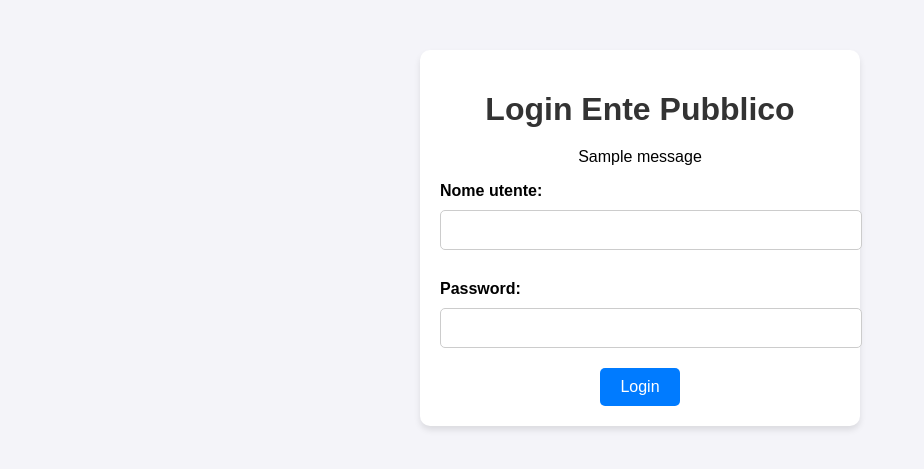
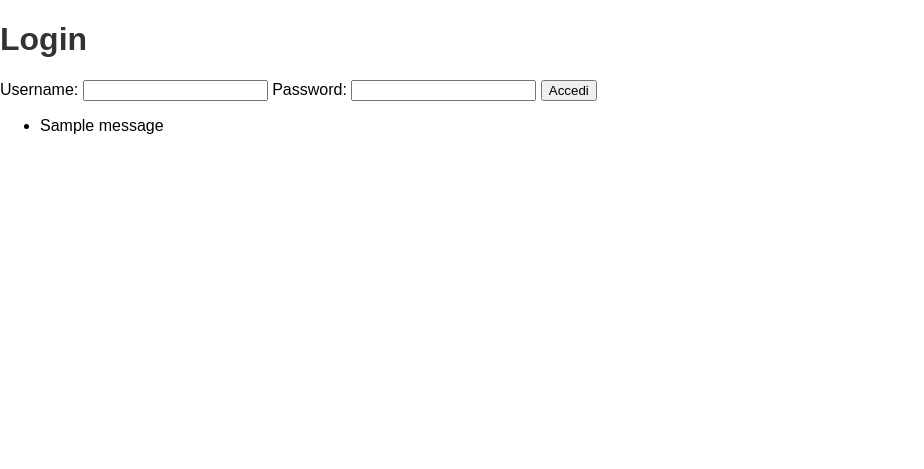
Before and after one commit to FranDerr/ECOSIN, a Flask app: page / in a window 1280 px wide. Shown: the top 469 px of the page, without its empty margins (0-924 px from the left). Run offline with Flask 3, Linux system fonts and the light colour scheme; one stand-in notice (Sample message) is shown; some libraries are stand-ins or nearby versions.

Commit message:
Aggiunta della finestra di login bozza e inserimento mappa

```diff
--- a/Funzioni_bozza/Login_+_Db/app.py
+++ b/Funzioni_bozza/Login_+_Db/app.py
@@ -1,6 +1,5 @@
 from flask import Flask, render_template, request, redirect, url_for, session, flash
 from flask_pymongo import PyMongo
-from flask import Flask, render_template
 
 app = Flask(__name__)
 
@@ -39,6 +38,11 @@ def portal():
     username = session['username']
     return render_template('portal.html', username=username)
 
+# Route per la mappa
+@app.route('/map')
+def map_page():
+    return render_template('map.html')
+
 # Route per il logout
 @app.route('/logout')
 def logout():
@@ -48,11 +52,3 @@ def logout():
 
 if __name__ == '__main__':
     app.run(debug=True)
-
-
-@app.route('/')
-def home():
-    return render_template('map.html')
-
-if __name__ == '__main__':
-    app.run(debug=True)
--- /dev/null
+++ b/Funzioni_bozza/Login_+_Db/static/css/style.css
@@ -0,0 +1,28 @@
+/* Esempio di stili CSS per il portale */
+body {
+    font-family: Arial, sans-serif;
+    margin: 0;
+    padding: 0;
+}
+
+h1 {
+    color: #333;
+}
+
+.button {
+    background-color: #4CAF50; /* Verde */
+    border: none;
+    color: white;
+    padding: 15px 32px;
+    text-align: center;
+    text-decoration: none;
+    display: inline-block;
+    font-size: 16px;
+    margin: 4px 2px;
+    cursor: pointer;
+    border-radius: 8px;
+}
+
+.button:hover {
+    background-color: #45a049;
+}
--- a/Funzioni_bozza/Login_+_Db/static/styles.css
+++ /dev/null
@@ -1,75 +0,0 @@
-body {
-    font-family: Arial, sans-serif;
-    background-color: #f4f4f9;
-    margin: 0;
-    padding: 0;
-}
-
-.container {
-    width: 400px;
-    margin: 50px auto;
-    background: #fff;
-    padding: 20px;
-    border-radius: 10px;
-    box-shadow: 0 4px 6px rgba(0, 0, 0, 0.1);
-    text-align: center;
-}
-
-h1 {
-    color: #333;
-    margin-bottom: 20px;
-}
-
-label {
-    display: block;
-    font-weight: bold;
-    margin: 10px 0 5px;
-    text-align: left;
-}
-
-input[type="text"], input[type="password"] {
-    width: 100%;
-    padding: 10px;
-    margin: 5px 0 20px;
-    border: 1px solid #ccc;
-    border-radius: 5px;
-    font-size: 16px;
-}
-
-button {
-    background-color: #007bff;
-    color: white;
-    padding: 10px 20px;
-    border: none;
-    border-radius: 5px;
-    font-size: 16px;
-    cursor: pointer;
-}
-
-button:hover {
-    background-color: #0056b3;
-}
-
-.logout-button {
-    color: white;
-    background: red;
-    text-decoration: none;
-    padding: 10px 20px;
-    border-radius: 5px;
-}
-
-.logout-button:hover {
-    background: darkred;
-}
-
-.messages {
-    margin: 10px 0;
-}
-
-.error {
-    color: red;
-}
-
-.info {
-    color: green;
-}
--- a/Funzioni_bozza/Login_+_Db/templates/login.html
+++ b/Funzioni_bozza/Login_+_Db/templates/login.html
@@ -1,32 +1,34 @@
 <!DOCTYPE html>
-<html lang="en">
+<html lang="it">
 <head>
     <meta charset="UTF-8">
     <meta name="viewport" content="width=device-width, initial-scale=1.0">
-    <title>Login - Ente Pubblico</title>
-    <link rel="stylesheet" href="/static/styles.css">
+    <title>Login</title>
+    <link rel="stylesheet" href="{{ url_for('static', filename='css/style.css') }}">
 </head>
 <body>
-<div class="container">
-    <h1>Login Ente Pubblico</h1>
-    {% with messages = get_flashed_messages(with_categories=true) %}
-    {% if messages %}
-    <div class="messages">
-        {% for category, message in messages %}
-        <p class="{{ category }}">{{ message }}</p>
-        {% endfor %}
-    </div>
-    {% endif %}
-    {% endwith %}
-    <form method="POST" action="/">
-        <label for="username">Nome utente:</label>
-        <input type="text" id="username" name="username" required>
 
-        <label for="password">Password:</label>
-        <input type="password" id="password" name="password" required>
+<h1>Login</h1>
 
-        <button type="submit">Login</button>
-    </form>
-</div>
+<form method="POST" action="/">
+    <label for="username">Username:</label>
+    <input type="text" id="username" name="username" required>
+
+    <label for="password">Password:</label>
+    <input type="password" id="password" name="password" required>
+
+    <button type="submit">Accedi</button>
+</form>
+
+{% with messages = get_flashed_messages(with_categories=true) %}
+{% if messages %}
+<ul>
+    {% for category, message in messages %}
+    <li class="{{ category }}">{{ message }}</li>
+    {% endfor %}
+</ul>
+{% endif %}
+{% endwith %}
+
 </body>
 </html>
```
Also changed, not shown: Funzioni_bozza/Login_+_Db/static/js.js (deleted, +0 -23 lines), Funzioni_bozza/Login_+_Db/static/js/map.js (added, +14 -0 lines), Funzioni_bozza/Login_+_Db/templates/map.html (+3 -21 lines), Funzioni_bozza/Login_+_Db/templates/portal.html (+11 -8 lines).
